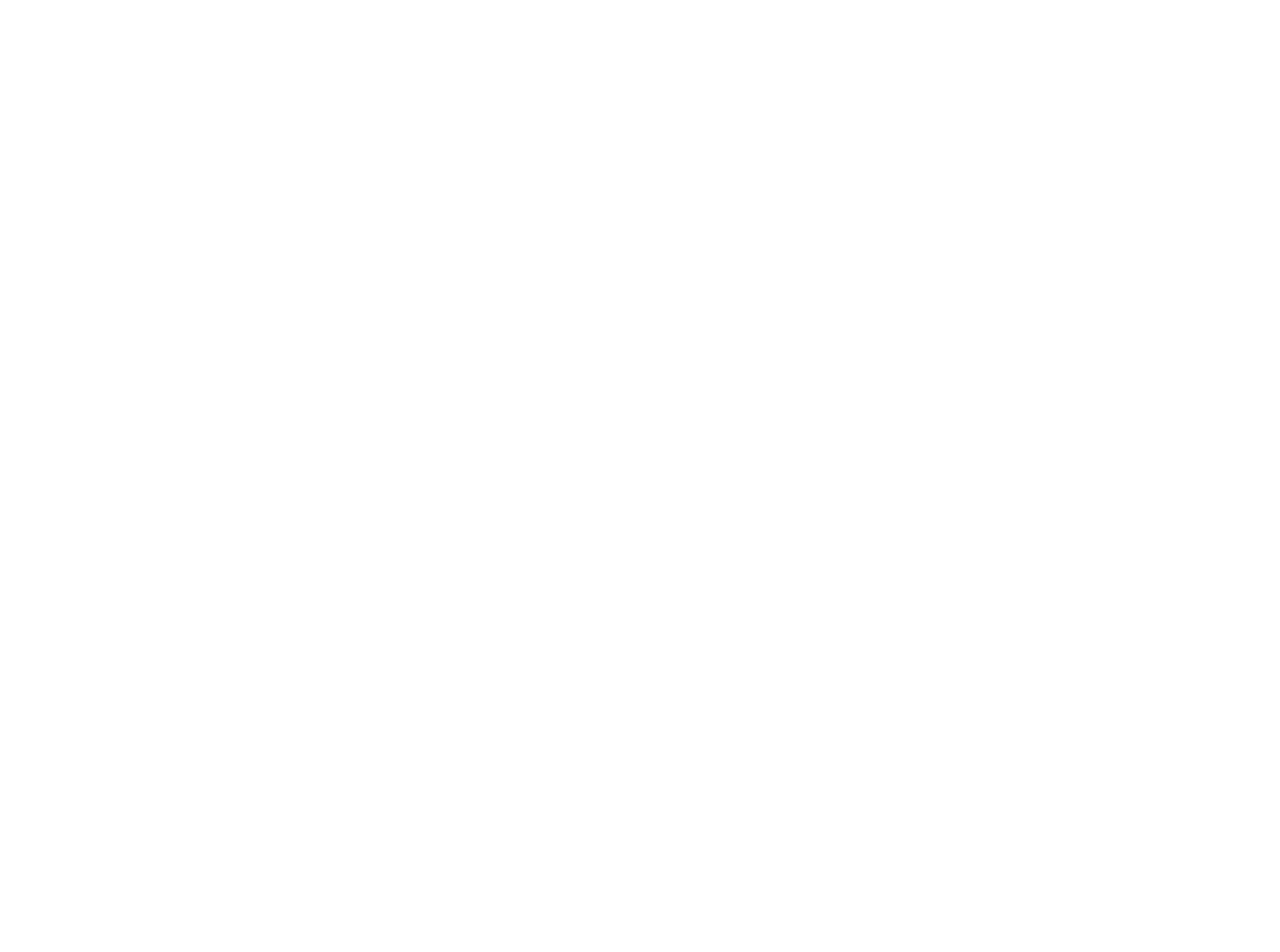
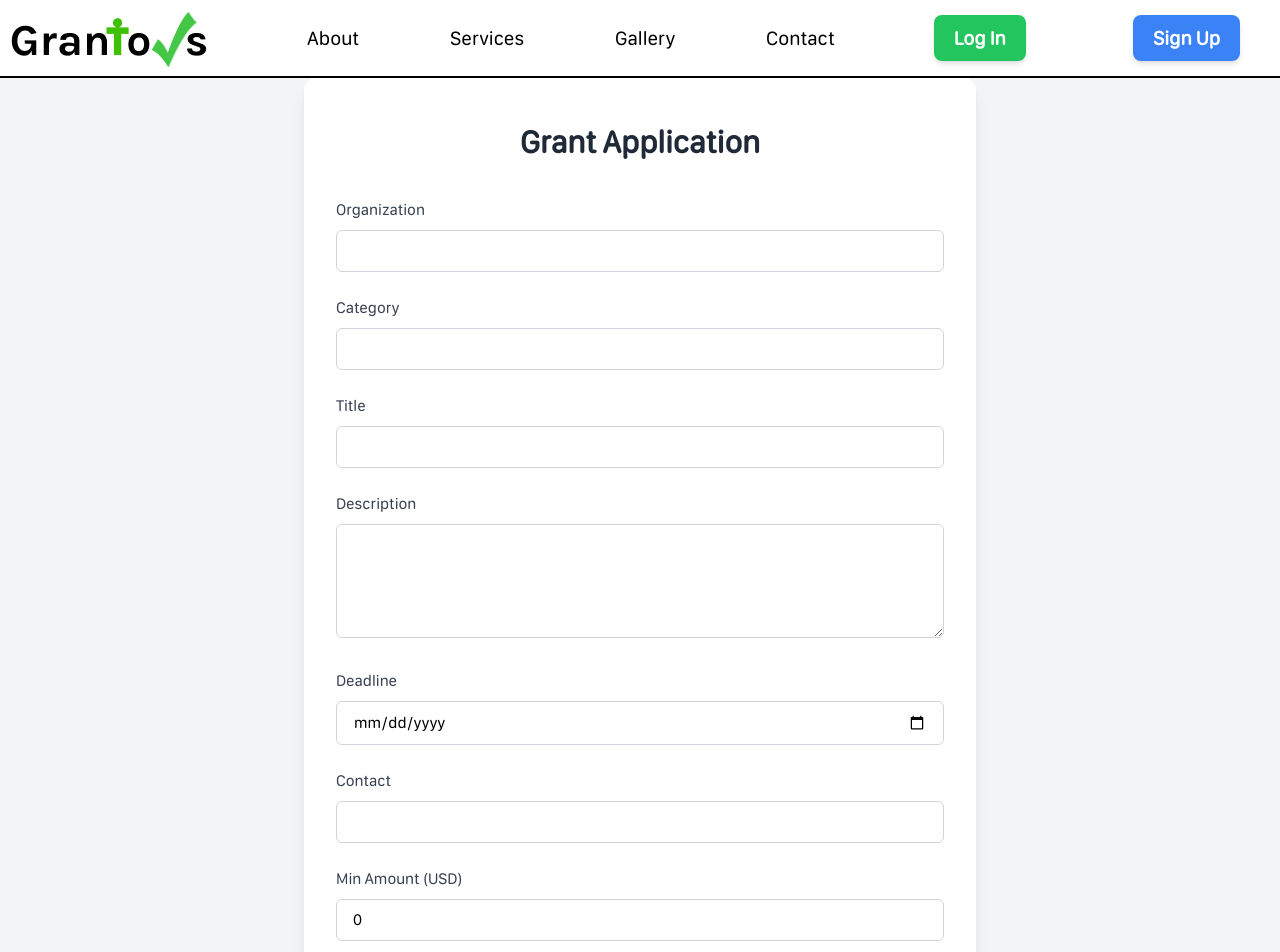
Before and after one commit to GlassesNoGlasses/c01w24-project-grantors, a React (Create React App) app in the folder frontend/: page /grant in a window 1280 px wide. Before the commit this address had no page. Shown: the top 952 px of the page. Before the commit the page ends 800 px from the top, so only its background shows below. Built offline with nearby package versions, Linux system fonts and the light colour scheme.

Commit message:
grant object

```diff
--- a/frontend/src/App.tsx
+++ b/frontend/src/App.tsx
@@ -3,6 +3,7 @@ import Navbar from "./components/nav-bar/Navbar";
 import Home from "./components/home-page/nav-bar/Home";
 import Login from "./components/login-page/Login";
 import SignUp from "./components/signup-page/SignUp";
+import GrantForm from "./components/grant/grant";
 import { UserContextProvider } from "./components/contexts/userContext";
 
 
@@ -20,6 +21,7 @@ function App() {
               <Route path="contact" element={<Home />} />
               <Route path="login" element={<Login />} />
               <Route path="signup" element={<SignUp />} />
+              <Route path="grant" element={<GrantForm />} />
             </Route>
           </Routes>
         )}
--- /dev/null
+++ b/frontend/src/components/grant/grant.tsx
@@ -0,0 +1,131 @@
+import React, { useState } from 'react';
+import { Grant, GrantQuestion } from '../interfaces/Grant';
+
+
+const GrantForm: React.FC = () => {
+    const initialGrantState: Grant = {
+        id: Date.now(),
+        title: '',
+        description: '',
+        posted: new Date(),
+        deadline: new Date(),
+        minAmount: 0,
+        maxAmount: 100000,
+        organization: '',
+        category: '',
+        contact: '',
+        questions: [],
+    };
+
+    const [grant, setGrant] = useState<Grant>(initialGrantState);
+
+    const handleInputChange = (e: React.ChangeEvent<HTMLInputElement | HTMLTextAreaElement>) => {
+        const { name, value } = e.target;
+        setGrant({ ...grant, [name]: value });
+    };
+
+    const handleAmountChange = (name: 'minAmount' | 'maxAmount', value: number) => {
+        setGrant({ ...grant, [name]: value });
+    };
+
+    const handleSubmit = (e: React.FormEvent<HTMLFormElement>) => {
+        e.preventDefault();
+        console.log(' grant:', grant);
+    };
+
+    const handleQuestionChange = (id: number, answer: string) => {
+        const updatedQuestions = grant.questions.map(q =>
+            q.id === id ? { ...q, answer } : q
+        );
+        setGrant({ ...grant, questions: updatedQuestions });
+    };
+
+    return (
+        <div className="flex items-center justify-center min-h-screen bg-gray-100">
+            <div className="w-full max-w-2xl px-8 py-10 bg-white shadow-lg rounded-xl">
+                <h2 className="text-2xl font-bold text-center text-gray-800 mb-8">Grant Application</h2>
+                <form onSubmit={handleSubmit} className="space-y-6">
+                    {/* Organization */}
+                    <div>
+                        <label htmlFor="organization" className="block text-gray-700 font-medium mb-2">Organization</label>
+                        <input type="text" name="organization" id="organization" value={grant.organization} onChange={handleInputChange} required
+                            className="w-full px-4 py-2 border border-gray-300 rounded-md focus:outline-none focus:ring-2 focus:ring-green-500 focus:border-transparent" />
+                    </div>
+
+                    {/* Category */}
+                    <div>
+                        <label htmlFor="category" className="block text-gray-700 font-medium mb-2">Category</label>
+                        <input type="text" name="category" id="category" value={grant.category} onChange={handleInputChange} required
+                            className="w-full px-4 py-2 border border-gray-300 rounded-md focus:outline-none focus:ring-2 focus:ring-green-500 focus:border-transparent" />
+                    </div>
+                    {/* Title */}
+                    <div>
+                        <label htmlFor="title" className="block text-gray-700 font-medium mb-2">Title</label>
+                        <input type="text" name="title" id="title" value={grant.title} onChange={handleInputChange} required
+                            className="w-full px-4 py-2 border border-gray-300 rounded-md focus:outline-none focus:ring-2 focus:ring-green-500 focus:border-transparent" />
+                    </div>
+
+                    {/* Description */}
+                    <div>
+                        <label htmlFor="description" className="block text-gray-700 font-medium mb-2">Description</label>
+                        <textarea name="description" id="description" value={grant.description} onChange={handleInputChange} required
+                            className="w-full px-4 py-2 border border-gray-300 rounded-md focus:outline-none focus:ring-2 focus:ring-green-500 focus:border-transparent" rows={4}></textarea>
+                    </div>
+
+                    {/* Deadline */}
+                    <div>
+                        <label htmlFor="deadline" className="block text-gray-700 font-medium mb-2">Deadline</label>
+                        <input type="date" name="deadline" id="deadline" value={grant.deadline.toString().slice(0, 10)}
+                            className="w-full px-4 py-2 border border-gray-300 rounded-md focus:outline-none focus:ring-2 focus:ring-green-500 focus:border-transparent" />
+                    </div>
+
+                    {/* Contact */}
+                    <div>
+                        <label htmlFor="contact" className="block text-gray-700 font-medium mb-2">Contact</label>
+                        <input type="text" name="contact" id="contact" value={grant.contact} onChange={handleInputChange} required
+                            className="w-full px-4 py-2 border border-gray-300 rounded-md focus:outline-none focus:ring-2 focus:ring-green-500 focus:border-transparent" />
+                    </div>
+
+                    {/* Min Amount */}
+                    <div>
+                        <label htmlFor="minAmount" className="block text-gray-700 font-medium mb-2">Min Amount (USD)</label>
+                        <input type="number" name="minAmount" id="minAmount" min="0" value={grant.minAmount.toString()}
+                            onChange={(e) => handleAmountChange('minAmount', parseInt(e.target.value))}
+                            className="w-full px-4 py-2 border border-gray-300 rounded-md focus:outline-none focus:ring-2 focus:ring-green-500 focus:border-transparent" />
+                    </div>
+
+                    {/* Max Amount */}
+                    <div>
+                        <label htmlFor="maxAmount" className="block text-gray-700 font-medium mb-2">Max Amount (USD)</label>
+                        <input type="number" name="maxAmount" id="maxAmount" min={grant.minAmount.toString()} value={grant.maxAmount.toString()}
+                            onChange={(e) => handleAmountChange('maxAmount', parseInt(e.target.value))}
+                            className="w-full px-4 py-2 border border-gray-300 rounded-md focus:outline-none focus:ring-2 focus:ring-green-500 focus:border-transparent" />
+                    </div>
+                    {grant.questions && grant.questions.length > 0 && (
+                        <div>
+                            <h3 className="text-lg font-semibold text-gray-800 mb-4">Questions</h3>
+                            {grant.questions.map((question) => (
+                                <div key={question.id} className="mb-4">
+                                    <label htmlFor={`question-${question.id}`} className="block text-gray-700 font-medium mb-2">
+                                        {question.question}
+                                    </label>
+                                    <input
+                                        type="text"
+                                        id={`question-${question.id}`}
+                                        name={`question-${question.id}`}
+                                        value={question.answer || ''} // Handling potential null answers
+                                        onChange={(e) => handleQuestionChange(question.id, e.target.value)}
+                                        className="w-full px-4 py-2 border border-gray-300 rounded-md focus:outline-none focus:ring-2 focus:ring-green-500 focus:border-transparent"
+                                        required
+                                    />
+                                </div>
+                            ))}
+                        </div>
+                    )}
+                </form>
+            </div>
+        </div>
+    );
+}
+
+export default GrantForm;
--- /dev/null
+++ b/frontend/src/components/interfaces/Grant.ts
@@ -0,0 +1,19 @@
+export interface GrantQuestion {
+    id: number;
+    question: string;
+    answer: string | null;
+}
+
+export interface Grant {
+    id: number;
+    title: string;
+    description: string;
+    posted: Date;
+    deadline: Date;
+    minAmount: number;
+    maxAmount: number;
+    organization: string;
+    category: string;
+    contact: string;
+    questions: GrantQuestion[];
+}
```
